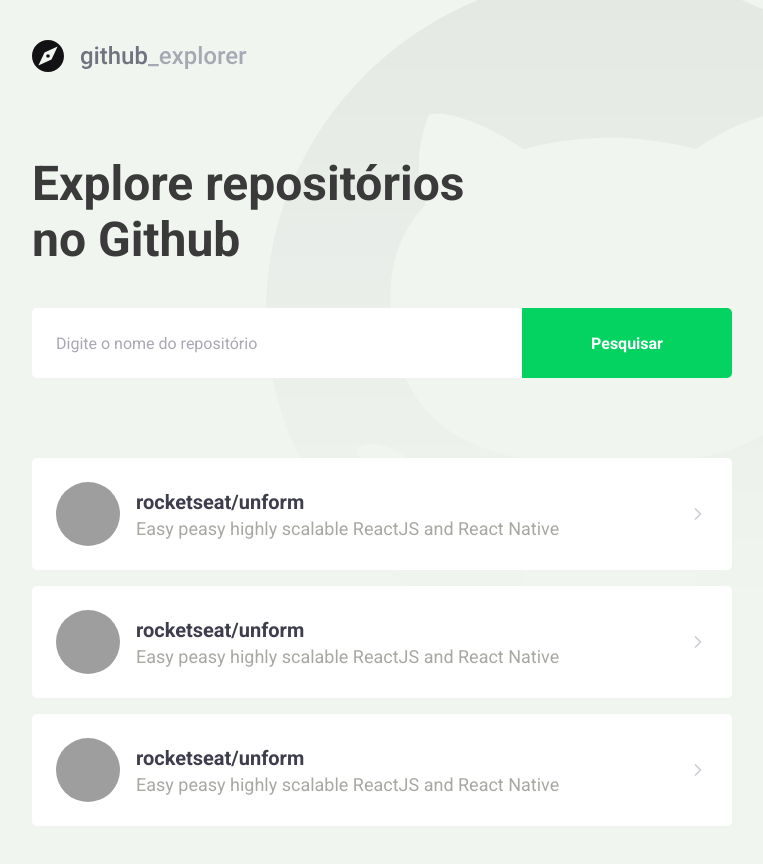
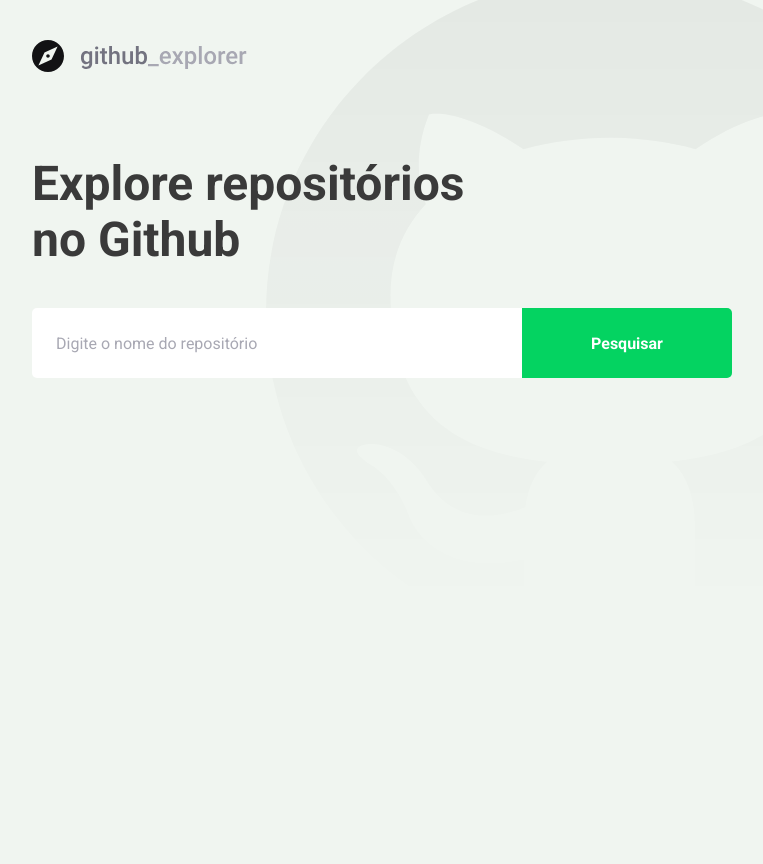
Before and after one commit to MuriloCicolin/github-explorer, a React (Create React App) app: page / in a window 1280 px wide. Shown: the whole page, without its empty margins (148-911 px from the left). After the commit the page ends 800 px from the top, so only its background shows below. Built offline with nearby package versions, Linux system fonts and the light colour scheme; grey boxes are pictures that could not be loaded.

Commit message:
conectando a api do github

```diff
--- a/package.json
+++ b/package.json
@@ -10,6 +10,7 @@
     "@types/node": "^12.0.0",
     "@types/react": "^16.9.0",
     "@types/react-dom": "^16.9.0",
+    "axios": "^0.19.2",
     "polished": "^3.5.2",
     "react": "^16.13.1",
     "react-dom": "^16.13.1",
--- a/src/pages/Dashboard/index.tsx
+++ b/src/pages/Dashboard/index.tsx
@@ -1,58 +1,59 @@
-import React from 'react';
+import React, { useState, FormEvent } from 'react';
 import { FiChevronRight } from 'react-icons/fi';
 import { Title, Form, Repositories } from './styles';
 import logoImg from '../../assets/logo.svg';
+import api from '../../services/api';
+
+interface Repository {
+  full_name: string;
+  description: string;
+  owner: {
+    login: string;
+    avatar_url: string;
+  };
+}
 
 const Dashboard: React.FC = () => {
+  const [repositories, setRepositories] = useState<Repository[]>([]);
+  const [newRepo, setNewRepo] = useState('');
+
+  async function handleAddRepository(
+    event: FormEvent<HTMLFormElement>,
+  ): Promise<void> {
+    event.preventDefault();
+    const response = await api.get<Repository>(`/repos/${newRepo}`);
+    const repository = response.data;
+
+    setRepositories([...repositories, repository]);
+    setNewRepo('');
+  }
+
   return (
     <>
       <img src={logoImg} alt="Logo" />
       <Title>Explore repositórios no Github</Title>
 
-      <Form>
-        <input placeholder="Digite o nome do repositório" />
+      <Form onSubmit={handleAddRepository}>
+        <input
+          value={newRepo}
+          onChange={(e) => setNewRepo(e.target.value)}
+          placeholder="Digite o nome do repositório"
+        />
         <button type="submit">Pesquisar</button>
       </Form>
 
       <Repositories>
-        <a href="teste">
-          <img
-            src="https://avatars3.githubusercontent.com/u/49662901?s=460&u=e52214f21bdd3fde655087aaff2bdc55649b29d3&v=4"
-            alt="Murilo Cicolin"
-          />
+        {repositories.map((repository) => (
+          <a key={repository.full_name} href="teste">
+            <img src={repository.owner.avatar_url} alt={repository.full_name} />
 
-          <div>
-            <strong>rocketseat/unform</strong>
-            <p>Easy peasy highly scalable ReactJS and React Native</p>
-          </div>
-          <FiChevronRight size={20} />
-        </a>
-
-        <a href="teste">
-          <img
-            src="https://avatars3.githubusercontent.com/u/49662901?s=460&u=e52214f21bdd3fde655087aaff2bdc55649b29d3&v=4"
-            alt="Murilo Cicolin"
-          />
-
-          <div>
-            <strong>rocketseat/unform</strong>
-            <p>Easy peasy highly scalable ReactJS and React Native</p>
-          </div>
-          <FiChevronRight size={20} />
-        </a>
-
-        <a href="teste">
-          <img
-            src="https://avatars3.githubusercontent.com/u/49662901?s=460&u=e52214f21bdd3fde655087aaff2bdc55649b29d3&v=4"
-            alt="Murilo Cicolin"
-          />
-
-          <div>
-            <strong>rocketseat/unform</strong>
-            <p>Easy peasy highly scalable ReactJS and React Native</p>
-          </div>
-          <FiChevronRight size={20} />
-        </a>
+            <div>
+              <strong>{repository.full_name}</strong>
+              <p>{repository.description}</p>
+            </div>
+            <FiChevronRight size={20} />
+          </a>
+        ))}
       </Repositories>
     </>
   );
--- a/src/pages/Dashboard/styles.ts
+++ b/src/pages/Dashboard/styles.ts
@@ -75,7 +75,8 @@
     }
 
     div {
-      margin-left: 16px;
+      margin-left: 0 16px;
+      flex: 1;
 
       strong {
         font-size: 20px;
--- /dev/null
+++ b/src/services/api.ts
@@ -0,0 +1,7 @@
+import axios from 'axios';
+
+const api = axios.create({
+  baseURL: 'https://api.github.com',
+});
+
+export default api;
```
Also changed, not shown: .eslintrc.json, 1 other file (tests, documents, lock files or other folders).
